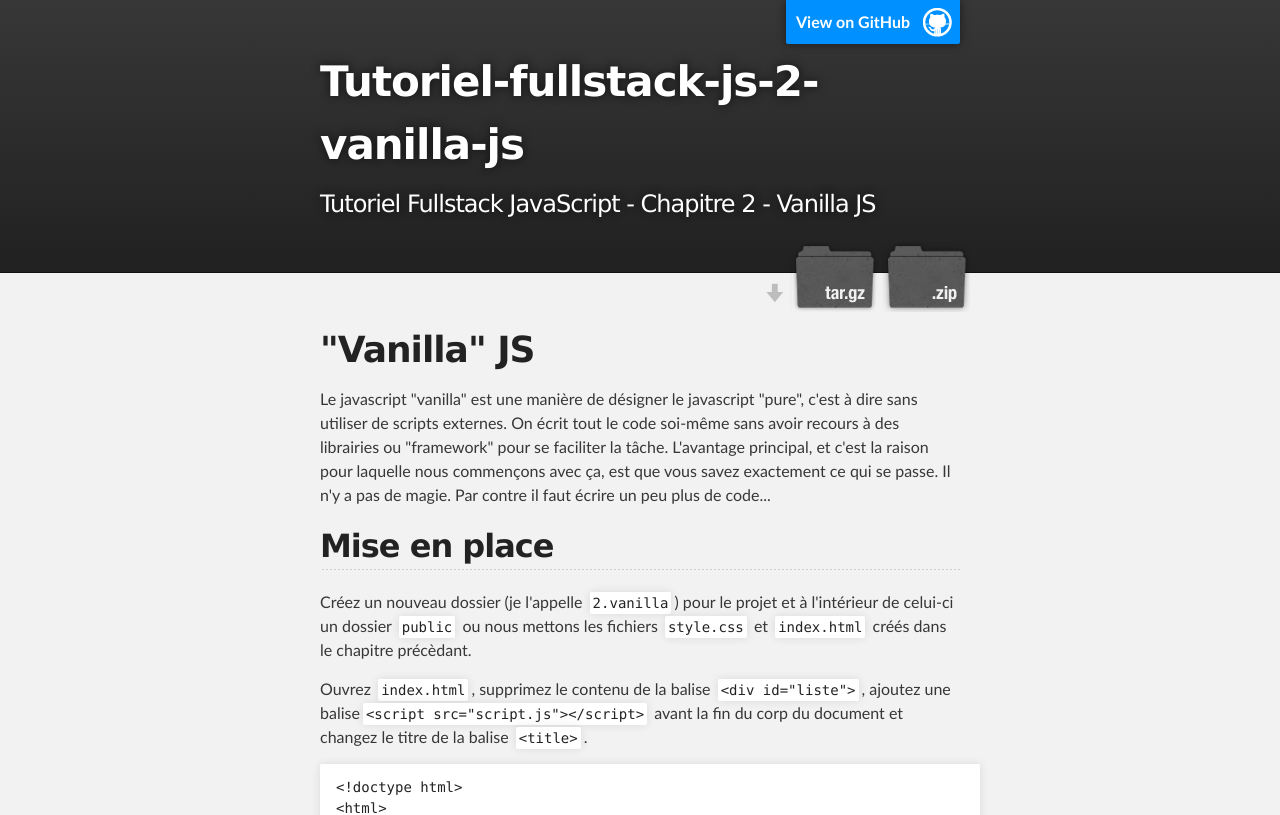
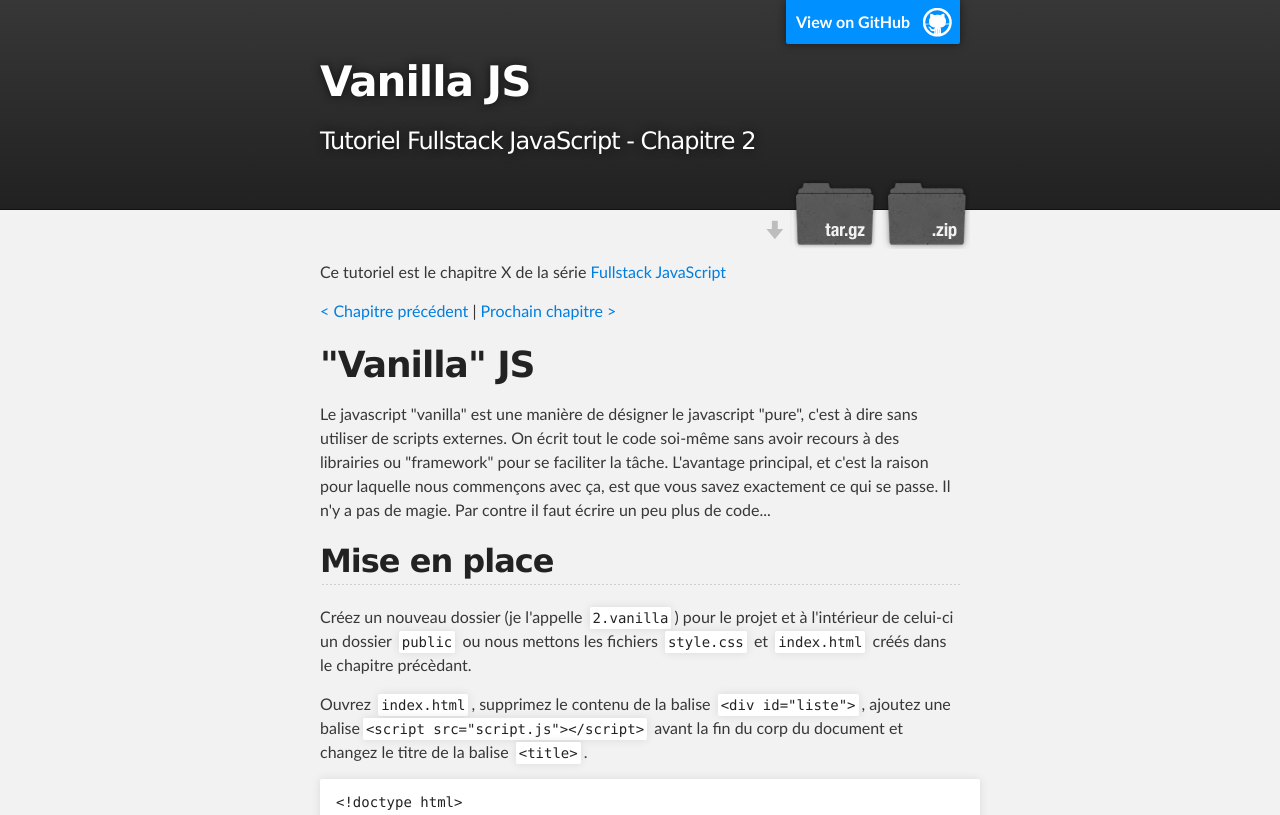
Before and after one commit to idris-maps/tutoriel-fullstack-js-2-vanilla-js, a plain HTML site: page index.html in a window 1280 px wide. Shown: the top 815 px of the page. Drawn offline with Linux system fonts and the light colour scheme.

Commit message:
title + prev-next

```diff
--- a/index.html
+++ b/index.html
@@ -18,8 +18,8 @@
         <header class="inner">
           <a id="forkme_banner" href="https://github.com/idris-maps/tutoriel-fullstack-js-2-vanilla-js">View on GitHub</a>
 
-          <h1 id="project_title">Tutoriel-fullstack-js-2-vanilla-js</h1>
-          <h2 id="project_tagline">Tutoriel Fullstack JavaScript - Chapitre 2 - Vanilla JS</h2>
+          <h1 id="project_title">Vanilla JS</h1>
+          <h2 id="project_tagline">Tutoriel Fullstack JavaScript - Chapitre 2</h2>
 
             <section id="downloads">
               <a class="zip_download_link" href="https://github.com/idris-maps/tutoriel-fullstack-js-2-vanilla-js/zipball/master">Download this project as a .zip file</a>
@@ -31,6 +31,8 @@
     <!-- MAIN CONTENT -->
     <div id="main_content_wrap" class="outer">
       <section id="main_content" class="inner">
+        <p>Ce tutoriel est le chapitre X de la série <a href="http://idris-maps.github.io/tutoriel-fullstack-js">Fullstack JavaScript</a></p>
+<p> <a href="http://idris-maps.github.io/tutoriel-fullstack-js-1-mise-en-page">< Chapitre précédent</a> | <a href="http://idris-maps.github.io/tutoriel-fullstack-js-3-handlebars">Prochain chapitre > </a></p>
         <h1>
 <a id="vanilla-js" class="anchor" href="#vanilla-js" aria-hidden="true"><span aria-hidden="true" class="octicon octicon-link"></span></a>"Vanilla" JS</h1>
 
@@ -666,6 +668,9 @@
 <p>Ouvrez le terminal dans le dossier du projet et lancez le script <code>build</code> pour créer <code>public/script.js</code> et ouvrez <code>index.html</code> dans un navigateur.</p>
 
 <p>Voilà pour la version <code>vanilla</code> de notre application. Cette approche est un peu laborieuse mais en écrivant tout le code nous-mêmes, nous avons une idée de ce qui ce passe dans une application de type MVC. Nous pouvons maintenant utiliser des scripts écrits par d'autres en connaissance de cause. C'est ce que nous allons faire dans les prochains chapitres.</p>
+
+      <p>Ce tutoriel est le chapitre X de la série <a href="http://idris-maps.github.io/tutoriel-fullstack-js">Fullstack JavaScript</a></p>
+<p> <a href="http://idris-maps.github.io/tutoriel-fullstack-js-1-mise-en-page">< Chapitre précédent</a> | <a href="http://idris-maps.github.io/tutoriel-fullstack-js-3-handlebars">Prochain chapitre > </a></p>
       </section>
     </div>
 
```
